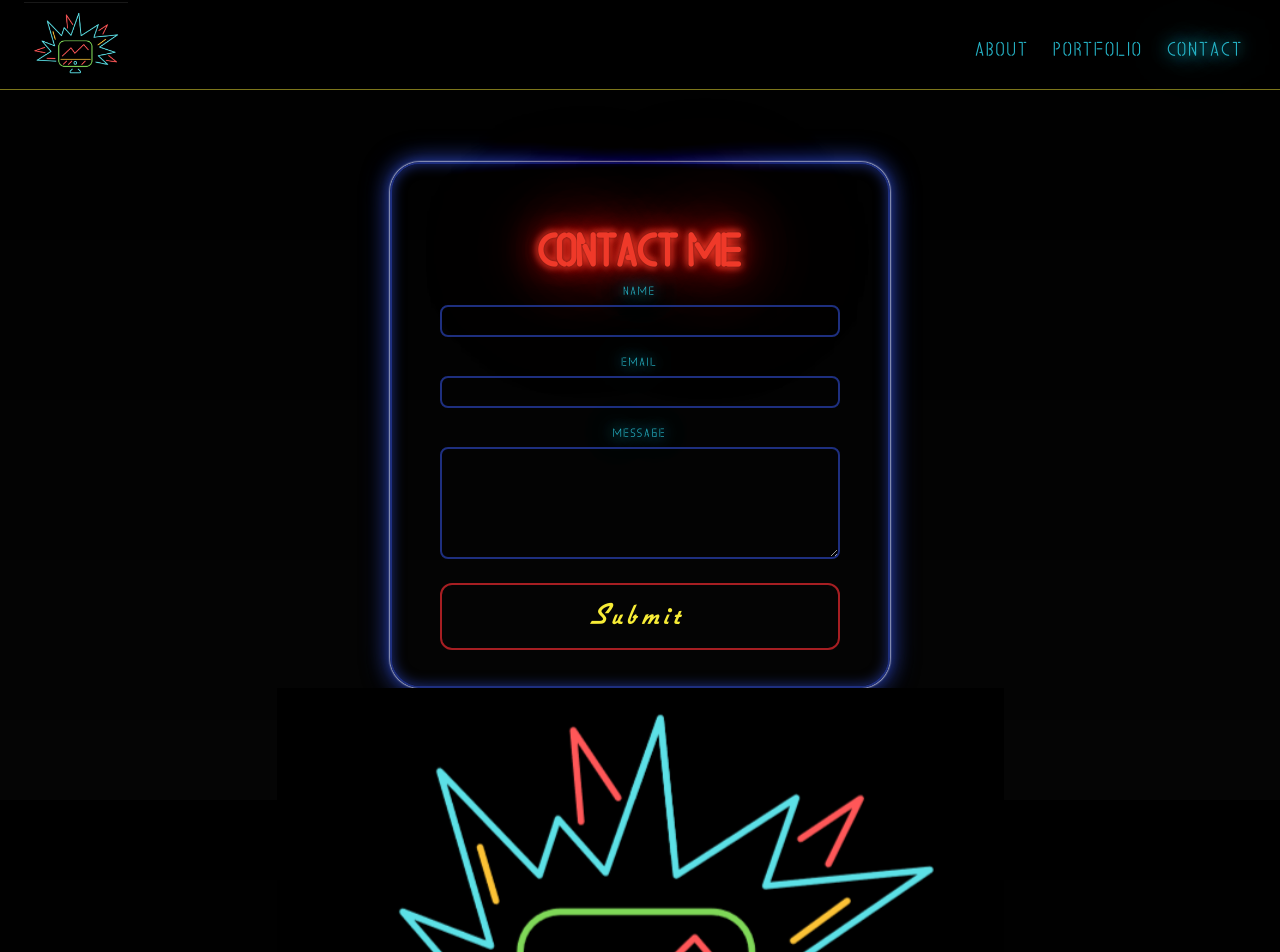
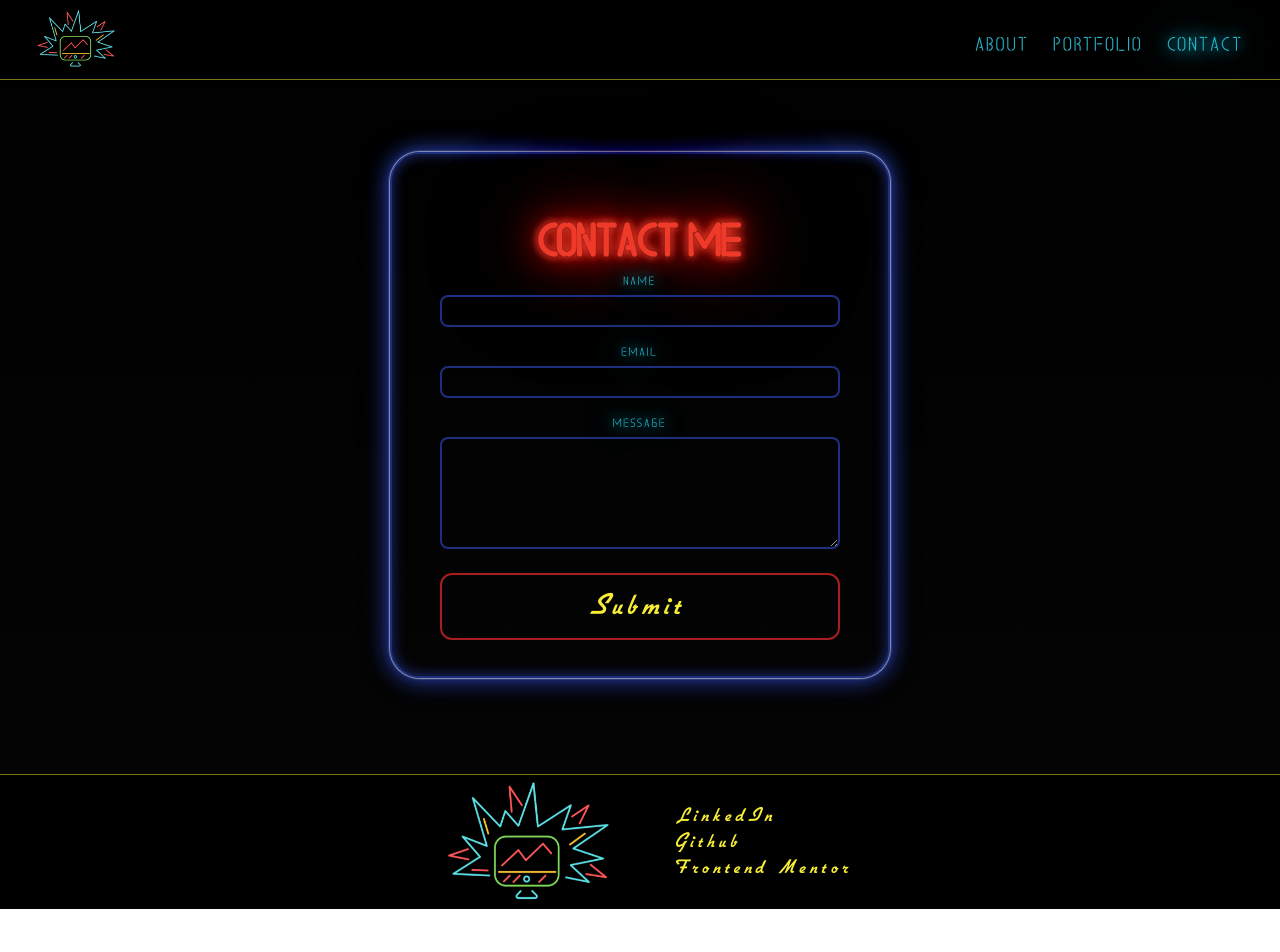
Before and after one commit to DonUggioni/my-portfolio, a React (Create React App) app: page /contact in a window 1280 px wide. Shown: the top 952 px of the page. After the commit the page ends 909 px from the top, so only its background shows below. Built offline with nearby package versions, Linux system fonts and the light colour scheme.

Commit message:
Add footer links and footer styling

```diff
--- a/src/components/button/Button.module.scss
+++ b/src/components/button/Button.module.scss
@@ -45,3 +45,14 @@
   cursor: pointer;
   animation: onAndOff 4s infinite;
 }
+
+.button_small-font-static {
+  background-color: transparent;
+  border: none;
+  color: variables.$neon-yellow;
+  font-size: 2rem;
+  letter-spacing: 0.4rem;
+  font-family: variables.$ff-flott;
+  // padding: 1.6rem 4.8rem;
+  cursor: pointer;
+}
--- a/src/components/contact-form/ContactForm.js
+++ b/src/components/contact-form/ContactForm.js
@@ -24,7 +24,6 @@ function ContactForm() {
           </Button>
         </form>
       </div>
-
       <Footer />
     </section>
   );
--- a/src/components/footer/Footer.js
+++ b/src/components/footer/Footer.js
@@ -2,6 +2,7 @@ import React from 'react';
 
 import classes from './Footer.module.scss';
 import logo from '../../assets/images/logo_copia.png';
+import Button from '../button/Button';
 
 function Footer() {
   return (
@@ -9,7 +10,32 @@ function Footer() {
       <div className={classes['footer_image-container']}>
         <img src={logo} alt="logo" className={classes.footer_image} />
       </div>
-      <div className={classes.socials_container}></div>
+      <div className={classes.socials_container}>
+        <Button className="button_small-font-static">
+          <a
+            href="https://www.linkedin.com/in/renan-tiscoski/"
+            className={classes.social_link}
+          >
+            LinkedIn
+          </a>
+        </Button>
+        <Button className="button_small-font-static">
+          <a
+            href="https://github.com/DonUggioni"
+            className={classes.social_link}
+          >
+            Github
+          </a>
+        </Button>
+        <Button className="button_small-font-static">
+          <a
+            href="https://www.frontendmentor.io/profile/DonUggioni"
+            className={classes.social_link}
+          >
+            Frontend Mentor
+          </a>
+        </Button>
+      </div>
     </footer>
   );
 }
--- a/src/components/footer/Footer.module.scss
+++ b/src/components/footer/Footer.module.scss
@@ -0,0 +1,41 @@
+@use '../../sass/variables';
+@import '../../sass/mixins';
+
+.footer {
+  width: 100%;
+  //   max-height: 20rem;
+  display: flex;
+  align-items: center;
+  justify-content: center;
+  gap: 4.8rem;
+  margin-top: 9.6rem;
+  border-top: 1px solid rgba(variables.$neon-yellow, 0.5);
+  background-color: variables.$black;
+
+  &_image-container {
+    width: 20rem;
+  }
+
+  &_image {
+    width: 100%;
+  }
+
+  .socials_container {
+    display: flex;
+    flex-direction: column;
+    align-items: flex-start;
+    gap: 0.6rem;
+  }
+
+  .social_link,
+  .social_link:link,
+  .social_link:visited {
+    text-decoration: none;
+    color: inherit;
+    transition: all 0.1s;
+  }
+
+  .social_link:hover {
+    @include yellowNeonEffect;
+  }
+}
--- a/src/components/navbar/Navbar.js
+++ b/src/components/navbar/Navbar.js
@@ -1,7 +1,7 @@
 import React from 'react';
 import { NavLink } from 'react-router-dom';
 
-import logo from '../../assets/images/logo.png';
+import logo from '../../assets/images/logo_copia.png';
 import classes from './Navbar.module.scss';
 
 function Navbar() {
--- a/src/components/navbar/Navbar.module.scss
+++ b/src/components/navbar/Navbar.module.scss
@@ -20,7 +20,7 @@
 
     & img {
       width: 100%;
-      transform: scale(1.3);
+      transform: scale(1.2);
     }
   }
 
--- a/src/index.scss
+++ b/src/index.scss
@@ -21,7 +21,7 @@ html {
 }
 
 body {
-  height: 100vh;
+  // height: 100vh;
   font-family: SoftBox;
   background: linear-gradient(rgba(0, 0, 0, 1), rgba(0, 0, 0, 0.98));
 }
--- a/src/sass/_variables.scss
+++ b/src/sass/_variables.scss
@@ -25,3 +25,4 @@ $neon-yellow-shade: rgb(223, 214, 50);
 
 // Greys
 $grey-900: rgb(153, 153, 153);
+$black: rgb(0, 0, 0);
```
